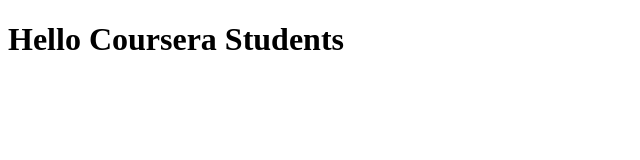
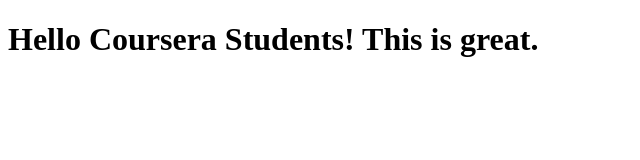
Before and after one commit to anushka-18/coursera-test, a plain HTML site: page index.html in a window 1280 px wide. Shown: the whole page, without its empty margins (0-640 px from the left). Drawn offline with Linux system fonts and the light colour scheme.

Commit message:
next version of web file.

```diff
--- a/index.html
+++ b/index.html
@@ -5,6 +5,6 @@
   <title>Hello Coursera</title>
 </head>
 <body>
-  <h1> Hello Coursera Students</h1>
+  <h1> Hello Coursera Students! This is great. </h1>
 </body>
 </html>
```
